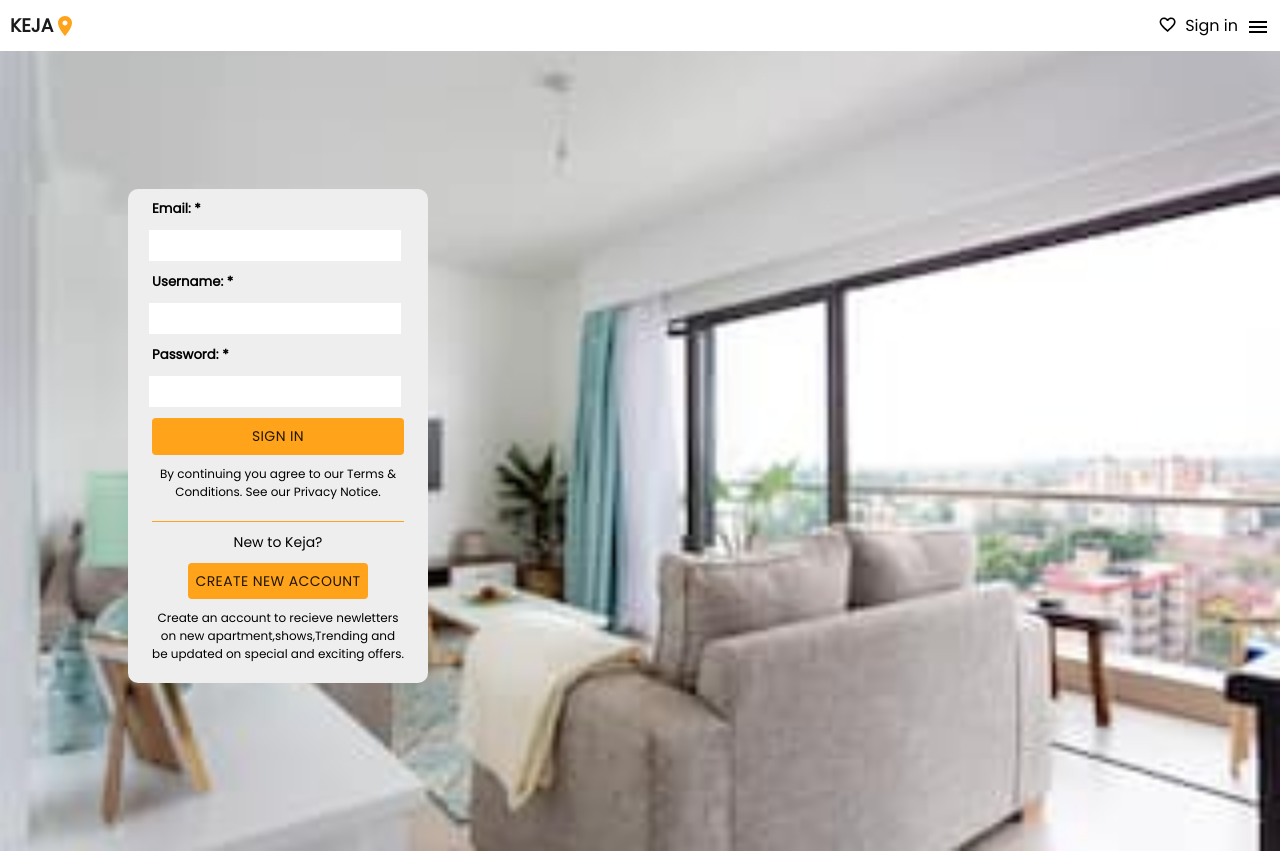
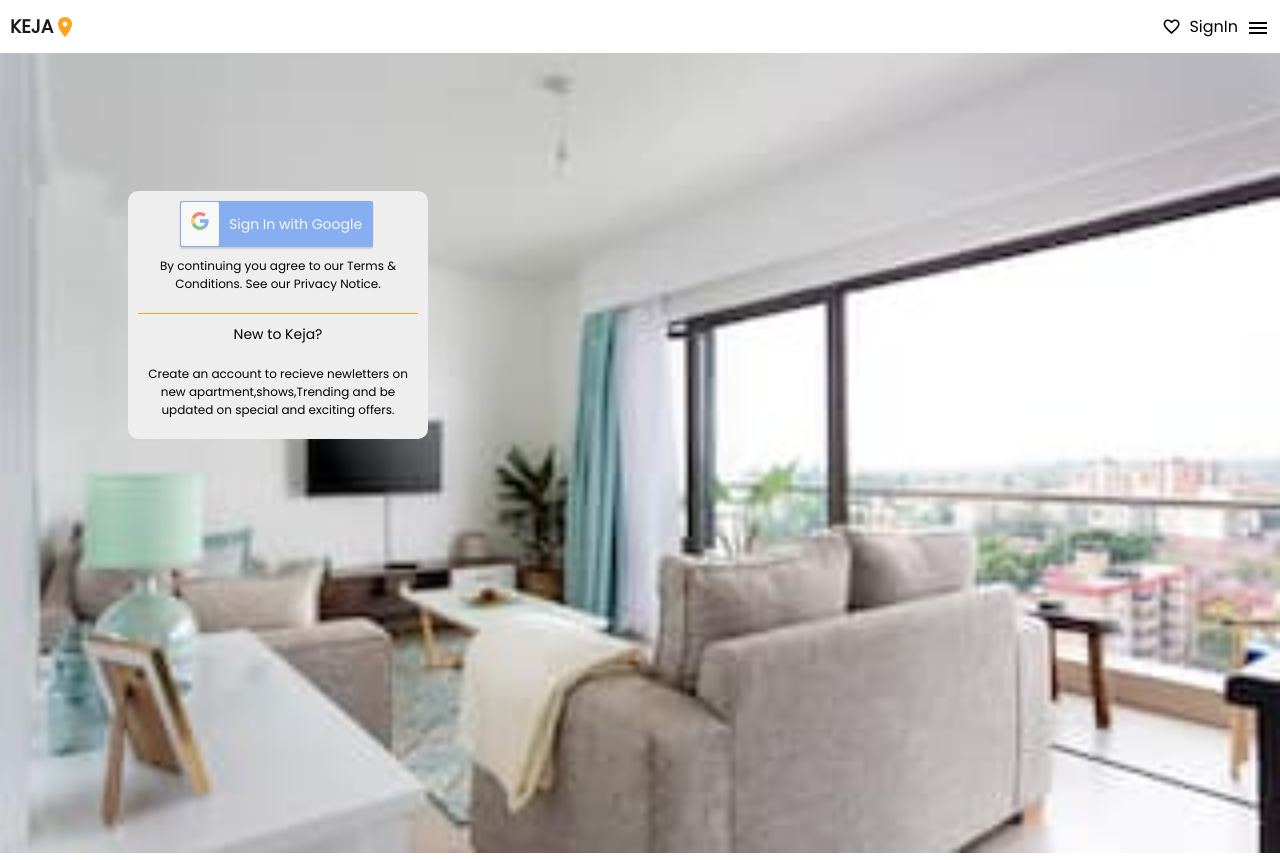
Before and after one commit to musembi77/Keja-web-app, a React (Create React App) app: page /login in a window 1280 px wide. Built offline with nearby package versions, Linux system fonts and the light colour scheme.

Commit message:
Creating a new Property to db

```diff
--- a/package.json
+++ b/package.json
@@ -15,10 +15,12 @@
     "apollo-boost": "^0.4.9",
     "axios": "^0.24.0",
     "graphql": "^16.1.0",
+    "graphql-request": "^3.7.0",
     "moment": "^2.29.1",
     "react": "^17.0.2",
     "react-dom": "^17.0.2",
     "react-file-base64": "^1.0.3",
+    "react-google-login": "^5.2.2",
     "react-router": "^6.0.0",
     "react-router-dom": "^6.0.1",
     "react-scripts": "4.0.3",
--- /dev/null
+++ b/src/Client.js
@@ -0,0 +1,20 @@
+import { GraphQLClient } from 'graphql-request'
+import {useState,useEffect} from 'react'
+
+
+export const BASE_URL = process.env.NODE_ENV === "production" ? "<production-url>" :"http://localhost:4000/graphql"
+
+export const useClient =()=>{
+	const[idtoken,setIdToken]=useState("")
+
+	useEffect(()=>{
+		const token = window.gapi.auth2
+			.getAuthInstance()
+			.currentUser.get()
+			.getAuthResponse().id_token;
+			setIdToken(token)
+	},[])
+	return new GraphQLClient(BASE_URL,{
+		headers:{authorization: idtoken}
+	})
+}
--- a/src/GraphQl/Queries.js
+++ b/src/GraphQl/Queries.js
@@ -4,8 +4,26 @@ import { gql } from '@apollo/client';
 export const get_AllProperties = gql`
     query{
         getallproperties{
-            name
+            landlordname
+            propertyname
             price
+            location
+            description
+            amenities
+            vacancy
+            contact
+
         }
     }
 `
+export const GET_USER_QUERY=`
+      {
+        get_User {
+                name
+                _id
+                email
+                picture
+              }
+      }
+
+      `
--- a/src/components/Header.js
+++ b/src/components/Header.js
@@ -9,9 +9,12 @@ import {
 }
     from '@mui/icons-material';
 import '../index.css'
-
+import AccountCircleIcon from '@mui/icons-material/AccountCircle';
+import {useStateValue} from "./StateProvider"
 
 function Header() {
+    const [{currentUser}]=useStateValue();
+    console.log(currentUser)
     const [showmenu, setShowmenu]=useState('');
 
     const HandleMenu=()=>{
@@ -41,8 +44,15 @@ function Header() {
                 justifyContent:"center",
                 }}
             >
-            <Link to='/wishlist' style={{textDecoration:"none",color:"#000000",paddingTop:"5px"}}><FavoriteBorder style={{fontSize:'1.2rem',margin:'5px 0'}}/></Link>
-            <Link style={{fontSize:'1.4 rem',margin:'0 8px',textDecoration:"none",color:"#000000"}} to='/login'>Sign in</Link>
+            <Link to='/wishlist' style={{textDecoration:"none",color:"#000000",paddingTop:"7px"}}><FavoriteBorder style={{fontSize:'1.2rem',margin:'5px 0'}}/></Link>
+            <Link style={{display:"flex",alignItems:"center",textDecoration:"none"}} to='/login'>
+
+                {currentUser ?
+                    <img src={currentUser.picture} alt='pp' style={{width:"20px",height:"20px",borderRadius:"2px"}}/>
+                    :
+                    <p style={{fontSize:'1.2 rem',margin:'0 8px',textDecoration:"none",color:"#000000"}} >{currentUser ? 'SignOut':'SignIn'}</p>
+                }
+            </Link>
             <div style={{alignItems:"center"}}>
             {showmenu ?
                 <div >
@@ -61,6 +71,7 @@ function Header() {
 export default Header
 
 export const Menubar = () =>{
+    console.log()
     return(
         <div
             style={{
@@ -71,7 +82,7 @@ export const Menubar = () =>{
                 fontFamily:'Poppins-Regular',
                 fontSize:'1rem',
                 position:"absolute",
-                top:"32px",
+                top:"42px",
                 width:"200px",
                 backgroundColor:"#ffffff",
                 height:"100vh",
@@ -80,6 +91,7 @@ export const Menubar = () =>{
                 zIndex:"999"
             }}
             >
+
             <Link style={{margin: '0 10px',textDecoration:"none",color:"#000000"}} to ='/home' >Home</Link>
             <Link style={{margin: '0 10px',textDecoration:"none",color:"#000000"}} to ='/explore' >Explore</Link>
             <Link style={{margin: '0 10px',textDecoration:"none",color:"#000000"}} to ='/' >Index</Link>
--- a/src/components/Property.js
+++ b/src/components/Property.js
@@ -12,7 +12,7 @@ function Property({property}){
         product: {
           id:property.id,
           coverimg:property.coverimg,
-          name:property.name,
+          propertyname:property.propertyname,
           price:property.price,
           location:property.location,
           stats:property.stats,
@@ -51,7 +51,7 @@ function Property({property}){
             />
           <div style={{padding:"5px"}}>
             <h3 style={{fontFamily:"Poppins-Bold"}}>Ksh.{property.price}<span style={{color:"#eeeeee"}}>/month</span></h3>
-            <p>{property.name}</p>
+            <p>{property.propertyname}</p>
             <p style={{fontSize:"0.6rem",color:"grey"}}>{property.location}</p>
           </div>
       </Link>
--- a/src/pages/App.js
+++ b/src/pages/App.js
@@ -19,7 +19,7 @@ import {
 } from '@apollo/client';
 
 const client = new ApolloClient({
-  uri:'http://localhost:5000/graphql',
+  uri:'http://localhost/4000',
   cache: new InMemoryCache()
 });
 
--- a/src/pages/Explore.js
+++ b/src/pages/Explore.js
@@ -1,7 +1,7 @@
 import React,{useEffect,useState} from 'react'
 import Property from '../components/Property'
 import { SearchFilter } from '../components/Search';
-//import {propertydata} from '../components/dummydata.js'
+import {propertydata} from '../components/dummydata.js'
 import {
   useQuery,
   gql,
--- a/src/pages/LoginPage.js
+++ b/src/pages/LoginPage.js
@@ -1,9 +1,15 @@
 import { Button, makeStyles, withStyles } from "@material-ui/core";
 import React,
   {useState } from "react";
-
+import {GoogleLogin} from "react-google-login"
+import {GoogleLogout} from "react-google-login"
+import { GraphQLClient } from 'graphql-request'
+import { useStateValue } from "../components/StateProvider"
+import {GET_USER_QUERY} from "../GraphQl/Queries.js"
+import {BASE_URL} from '../Client.js'
 
 function LoginPage(){
+    const [{ currentUser }, dispatch] = useStateValue();
     const useStyles = makeStyles((theme) => ({
         root: {
           "& > *": {
@@ -22,11 +28,39 @@ function LoginPage(){
       }))(Button);
       const classes = useStyles();
 
-      //const navigate = useNavigate();
-      const [email, setEmail] = useState("");
-      const [password, setPassword] = useState("");
-      const [username, setUsername] = useState("");
-      //const [user, setUser] = useState(null);
+
+      const onSuccess = async googleUser =>{
+        try{
+          const idToken = googleUser.getAuthResponse().id_token;
+          //console.log({idToken})
+          const client = new GraphQLClient(BASE_URL,{
+            headers:{authorization: idToken}
+          })
+          const { get_User } = await client.request(GET_USER_QUERY)
+          console.log({get_User})
+          dispatch({
+            type:"LOGIN_USER",
+            payload:get_User
+          })
+          dispatch({
+            type:"IS_LOGGEDIN",
+            payload:googleUser.isSignedIn()
+          })
+        }catch(err){
+          onFailure(err)
+        }
+      }
+
+      const onFailure = err =>{
+        console.log("Error Logging in", err)
+      }
+      //signout
+      const onSignOut = () =>{
+        dispatch({
+          type:"SIGNOUT_USER",
+        })
+        console.log("user signed out")
+      }
     return(
         <div>
           <img src="./room6.jpg" style={{width:"100vw",height:"100vh",objectFit:"cover",position:"relative"}} alt="logo"/>
@@ -41,65 +75,27 @@ function LoginPage(){
             //left:"10%"
             marginLeft:"10%"
           }}>
-          <form className={classes.root} noValidate autoComplete="on" >
-                  <h5>Email: *</h5>
-                  <input
-                    type="text"
-                    value={email}
-                    onChange={(e) => setEmail(e.target.value)}
-                    style={{
-                      fontFamily: "Poppins-Regular",
-                      fontSize: "14px",
-                      color: "#1b1b1b",
-                      border: "none",
-                      height: "100%",
-                      padding: "5px 10px",
-                      margin: "11px",
-                      outline: "none",
-                      overflowWrap: "break-word",
-                    }}
+            <div style={{margin:"0 15%"}}>
+              {currentUser ?
+                <GoogleLogout
+                // clientId={GOOGLE_CLIENT_ID}
+                buttonText="Sign Out of Keja"
+                onLogoutSuccess={onSignOut}
+                onLogoutFailure={onFailure}
+              />:
+              <GoogleLogin
+                clientId="307243827987-1lku0js5p3rs6alhdh1i84pcb3if7rn3.apps.googleusercontent.com"
+                buttonText="Sign In with Google"
+                onSuccess={onSuccess}
+                onFailure={onFailure}
+                cookiePolicy={'single_host_origin'}
+                isSigned={true}
+                theme="dark"
+                style={{flex:1}}
               />
-                  <h5>Username: *</h5>
-                  <input
-                    type="text"
-                    value={username}
-                    onChange={(e) => setUsername(e.target.value)}
-                    style={{
-                      fontFamily: "Poppins-Regular",
-                      fontSize: "14px",
-                      color: "#1b1b1b",
-                      border: "none",
-                      height: "100%",
-                      padding: "5px 10px",
-                      margin: "11px",
-                      outline: "none",
-                      overflowWrap: "break-word",
-                    }}
-                  />
-                  <h5>Password: *</h5>
-                  <input
-                    type="password"
-                    value={password}
-                    onChange={(e) => setPassword(e.target.value)}
-                    style={{
-                      fontFamily: "Poppins-Regular",
-                      fontSize: "14px",
-                      color: "#1b1b1b",
-                      border: "none",
-                      height: "100%",
-                      padding: "5px 10px",
-                      margin: "11px",
-                      outline: "none",
-                      overflowWrap: "break-word",
-                    }}
-                  />
-                  <ColorButton
-                    className="login_submit"
-                    //type="submit"
-                    //onClick={SignIn}
-                  >
-                    SIGN IN
-                  </ColorButton>
+              }
+            </div>
+            <div>
             <p
                     style={{
                       fontSize: "12px",
@@ -129,11 +125,6 @@ function LoginPage(){
                     >
                       New to Keja?
                     </p>
-                    <ColorButton className="login_submit"
-                    //onClick={Register}
-                    >
-                      Create New Account
-                    </ColorButton>
                     <p
                       style={{
                         fontSize: "12px",
@@ -145,7 +136,7 @@ function LoginPage(){
                       apartment,shows,Trending and be updated on special  and exciting offers.
                     </p>
                   </div>
-                </form>
+            </div>
           </div>
         </div>
     )
```
Also changed, not shown: src/GraphQl/Mutations.js (+31 -0 lines), src/components/Reducer.js (+18 -2 lines), src/pages/PostListing.js (+145 -24 lines), src/pages/PropertyView.js (+4 -4 lines), 1 other file (tests, documents, lock files or other folders). Lines whose indentation alone changed are shown as unchanged.
